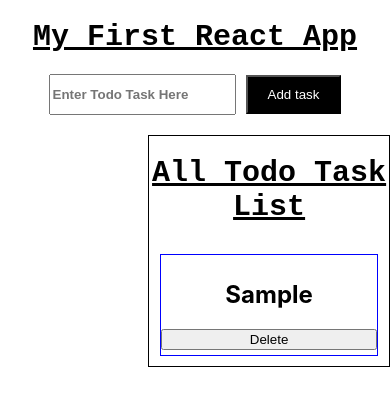
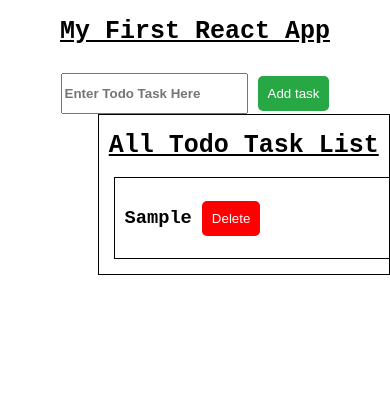
Before and after one commit to maisamali5/todo-react, a React (Create React App) app: page / in a window 390 px wide. Both pictures are taken after typing "Sample" into the empty fields and a click on the button "Add task". Shown: the top 406 px of the page. Built offline with nearby package versions, Linux system fonts and the light colour scheme.

Commit message:
added styles and await map

```diff
--- a/src/App.css
+++ b/src/App.css
@@ -1,52 +1,53 @@
 .App {
   text-align: center;
+  display: flex;
+  align-items: center;
+  justify-content: center;
+  flex-direction: column;
+  font-family: 'Courier New', Courier, monospace;
 }
 
 .container{
-  display: flex;
   justify-content: center;
   align-items: center;
   flex-direction: column;
   overflow-x: hidden;
-  overflow-y: scroll;
+  overflow-y: auto;
+  flex-direction: column;
   max-width: 500px;
   max-height: 300px;
   border: 1px solid black;
   margin-left: 38%;
-margin-top: 5%;
 }
 .blog-preview{
-
   display: flex;
-  justify-content: center;
-  align-items: left;
-  flex-direction:column;
-  border: 1px solid blue;
-  margin: 10px;
-  padding: 0px;
+  justify-content: left;
+  align-items: center;
+  flex-direction:row;
+  border: 1px solid black;
+  margin: 15px;
+  padding: 10px;
   width: 90%;
-  height: 100px;
+  height: 60px;
   flex-wrap: wrap;
+  font-style: capitalize;
 }
-.blog-preview :hover{
-  box-shadow: 5px 5px 5px 5px gray;
+.container :hover{
+  box-shadow: 2px 2px 2px 2px gray;
   border-color: #45a049;
 
 }
-p{
-  font-size: 20px;
-  font-family: 'Courier New', Courier, monospace;
-  font-weight: bold;
-  text-transform: capitalize;
-}
+
 .btn{
-  background-color: #000000;
+  padding: 10px;
+  border: none;
+  border-radius: 5px;
+  background-color: #28a745;
   color: white;
-  padding: 10px 20px;
+  cursor: pointer;
 }
 .btn:hover{
-  background-color: #28288e;
-  color: white;
+  background-color: #218838;
 }
 .bloglist{
   display: flex;
@@ -62,7 +63,8 @@ p{
   align-items: center;
   width : 100%;
   height: 30%;
-
+  margin: 10px;
+  margin-bottom: 10px;
 }
 #search{
   height: 35px;
@@ -77,3 +79,29 @@ h1{
   text-transform: capitalize;
 
 }
+.input-section {
+  display: flex;
+  margin-bottom: 20px;
+  justify-content: center;
+  align-items: center;
+}
+.btn-del{
+  padding: 10px;
+  border: none;
+  border-radius: 5px;
+  background-color: #28a745;
+  color: white;
+  cursor: pointer;
+  margin-left: 10px;
+}
+.btn-del:hover{
+  background-color: #218838;
+}
+@media screen and (max-width:1024px){
+  .container{
+    margin-left: 25%;
+  }
+  h1{
+    font-size: 25px;
+  }
+}
--- a/src/App.js
+++ b/src/App.js
@@ -1,6 +1,4 @@
 import './App.css';
-import List from './List';
-import ColorButton from './ColorButton';
 import SearchBar from './SearchBar';
 
 
@@ -9,7 +7,6 @@ function App() {
   return (
     <div className="App">
       <h1>My First React App</h1>
-      {/* <p>Welcome to my first React app!</p> */}
     <SearchBar />
 
     </div>
--- a/src/ColorButton.js
+++ /dev/null
@@ -1,18 +0,0 @@
-import React from 'react';
-
-function ColorButton() {
-  const color = () => {
-    var randomColor = Math.floor(Math.random()*16777215).toString(16);
-    document.body.style.backgroundColor = "#" + randomColor;
-  }
-  return (
-    <div className='container'>
-    <button className='btn' onClick={color}>
-      Change background Color
-    </button>
-    </div>
-  );
-
-}
-
-export default ColorButton;
--- a/src/SearchBar.js
+++ b/src/SearchBar.js
@@ -1,11 +1,11 @@
 import React, { useState } from "react";
 import "./App.css";
-// import ListCall from "./ListCall";
+
 
 const SearchBar = () => {
-  const [ListTask, setListTask] = useState([]);
-  let [addBox, setaddBox] = useState("");
-
+  const [ListTask, setListTask] = useState("");
+  const [addBox, setaddBox] = useState("");
+  const [Await , setAwait] = useState(false);
 
   const handleChange = (e) => {
     setaddBox(e.target.value);
@@ -15,7 +15,7 @@ const SearchBar = () => {
     if (addBox) {
       setListTask([...ListTask, { input: addBox, id: ListTask.length + 1 }]);
       setaddBox("");
-      console.log(ListTask);
+      setAwait(true);
     }
   };
 
@@ -36,15 +36,20 @@ const SearchBar = () => {
       />
       <button className="btn" onClick={() => addTodo(addBox)}>Add task </button>
 
-      <div className="container">
+      {Await && <div className="container">
             <h1> All Todo task list </h1>
                 {ListTask.map((list) => (
                 <div className="blog-preview" key={list.id}>
-                    <h2>{list.input}</h2>
-                    <input type="button" value="Delete" onClick={()=>deleteTask(list.id)} />
+                    <h3>{list.input}</h3>
+                    <input className="btn" type="button" value="Delete" onClick={()=>deleteTask(list.id)} style={
+                    {backgroundColor: 'red',color: 'white',
+                      border: 'none',padding: '10px',
+                      borderRadius: '5px',cursor: 'pointer',
+                    margin: '10px'}
+                    } />
                 </div>
             ))}
-        </div>
+        </div>}
 
     </div>
   );
```
